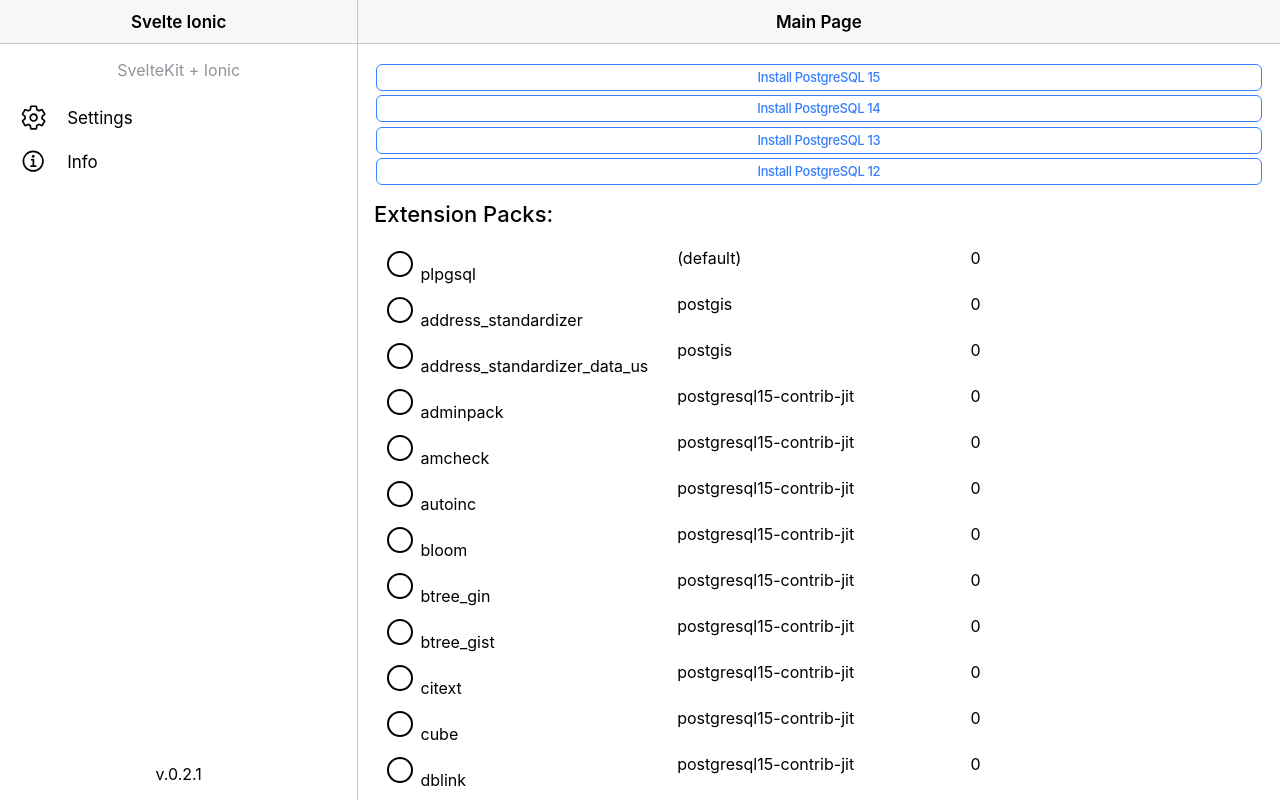
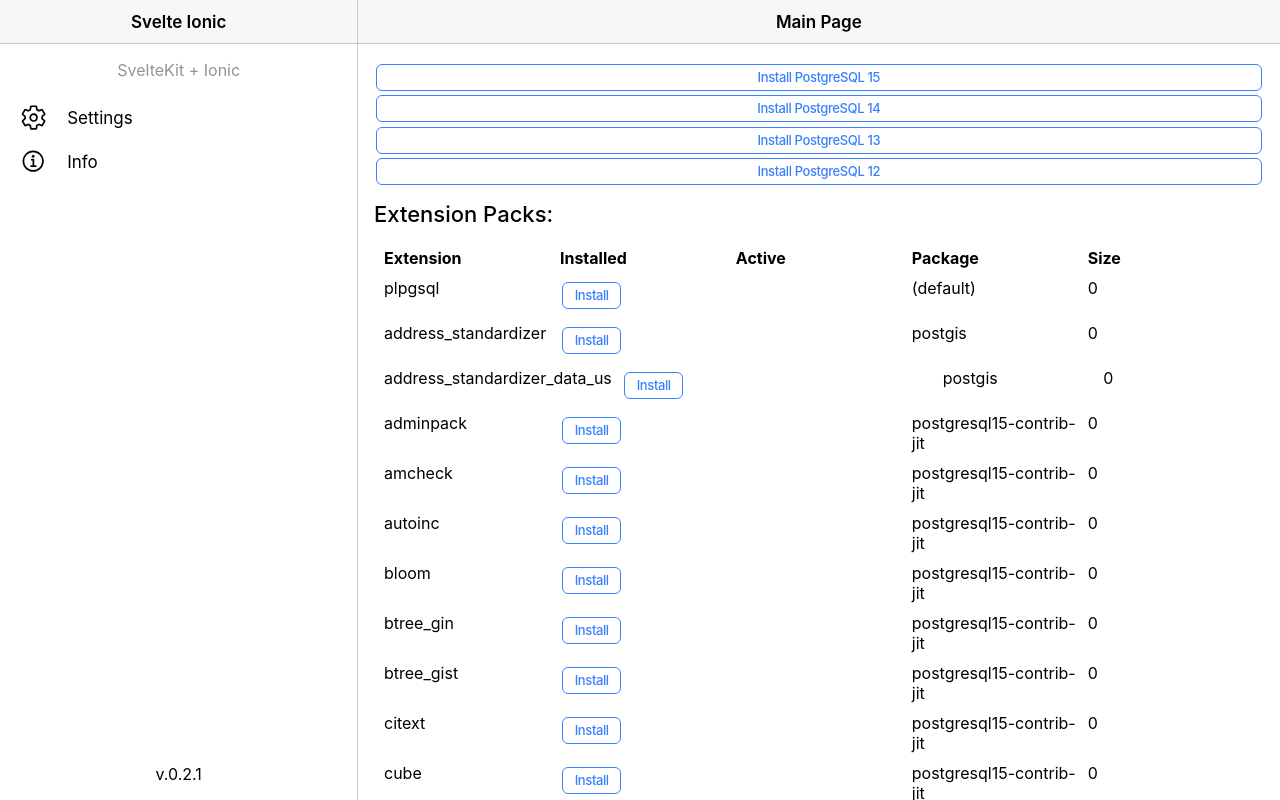
Before and after one commit to burggraf/tiny-pg, a SvelteKit app in the folder ui/: page / in a window 1280 px wide. Built offline with nearby package versions, Linux system fonts and the light colour scheme; no server answers.

Commit message:
new format for installing and enabling extensions

```diff
--- a/ui/src/routes/+page.svelte
+++ b/ui/src/routes/+page.svelte
@@ -2,8 +2,19 @@
 	// import { goto } from '$app/navigation';
   import { loadingBox } from '$services/loadingMessage';
   import { onMount } from 'svelte'
-  import extensions from './extensions.json';
+  import extensions_list from './extensions.json';
   import * as allIonicIcons from 'ionicons/icons';
+
+// create an interface for the extensions.json file
+	interface Extension {
+		name?: string;
+		package?: string;
+		size?: number;
+		desc?: string;
+		installed?: string;
+		enabled?: boolean;
+	}
+  const extensions: Extension[] = extensions_list;
 
 	// goto('/components/Splash');
 	let installed_packages: any = [];
@@ -28,17 +39,45 @@
 		try {
 			installed_packages = (await get_info('get_installed_packages')).split('\n');
 			total_size = parseInt((await get_info('get_installed_packages_total_size')).trim());
+			// set_installed_extensions();
 		} catch (err) {
 			installed_packages = [];
 			total_size = 0;
 		}
+		reload();
+	}
+	const set_installed_extensions = (installed_extensions: any[]) => {
+		for (let i = 0; i < installed_extensions.length; i++) {
+			const e = installed_extensions[i];
+			/* e:
+				default_version: "2.1"
+				installed_version: null
+				name: "adminpack"
+			*/
+			const index = extensions.findIndex((ext: any) => ext.name === e.name);
+			if (index > -1) {
+				extensions[index].installed = e.default_version;
+				extensions[index].enabled = (e.installed_version !== null);
+			} else {
+				console.error('set_installed_extensions could not find extension', e);
+			}
+		}
+	}
+	const reload = async () => {
+		try {
 			const installed_extensions_output = await get_info('get_extensions');
 			try {
 				installed_extensions = JSON.parse(installed_extensions_output)
+				set_installed_extensions(installed_extensions);
 			} catch (err) {
 				console.error('error parsing installed extensions', err);
 			}
+		} catch (err) {
+			console.error('reload error', err);
 		}
+
+	}
+
 	onMount(async () => {
 		installed_packages = (await get_info('get_installed_packages')).split('\n');
 		total_size = parseInt((await get_info('get_installed_packages_total_size')).trim());
@@ -48,6 +87,7 @@
 		} catch (err) {
 			console.error('error parsing installed extensions', err);
 		}
+		reload();
 	});
 </script>
 <ion-header>
@@ -78,11 +118,44 @@
 
 	<h3>Extension Packs:</h3>
 	<ion-grid>
+		<ion-row>
+			<ion-col class="header_col">Extension</ion-col>
+			<ion-col class="header_col">Installed</ion-col>
+			<ion-col class="header_col">Active</ion-col>
+			<ion-col class="header_col">Package</ion-col>
+			<ion-col class="header_col">Size</ion-col>
+		</ion-row>
 		{#each extensions as extension}
-			<ion-row on:click={() => {run_script(`/cgi-bin/add.sh?${extension.package}`,`Installing package ${extension.package}...`)}}>
+			<ion-row>
 				<ion-col>
-					<ion-icon size="large" icon={installed_packages.includes(extension.package)?allIonicIcons.radioButtonOnOutline:allIonicIcons.radioButtonOffOutline} />
+					<!-- <ion-icon size="large" icon={installed_packages.includes(extension.package)?allIonicIcons.radioButtonOnOutline:allIonicIcons.radioButtonOffOutline} /> -->
 					{extension.name}</ion-col>
+				<ion-col>
+					{#if extension.installed}
+						<ion-button
+							on:click={() => { console.log('uninstall extensions not implemented')}}
+							size="small" fill="outline">{extension.installed}</ion-button>
+						{:else}
+						<ion-button
+							on:click={() => {run_script(`/cgi-bin/add.sh?${extension.package}`,`Installing package ${extension.package}...`)}}
+							size="small" fill="outline">Install</ion-button>
+					{/if}
+				</ion-col>
+				<ion-col>
+					{#if extension.installed}
+						{#if extension.enabled}
+							<ion-button
+							on:click={() => {run_script(`/cgi-bin/disable_extension.sh?${extension.name}`,`Disabling extension ${extension.name}...`)}}
+							size="small" fill="outline">Disable</ion-button>
+						{:else}
+							<ion-button
+							on:click={() => {run_script(`/cgi-bin/enable_extension.sh?${extension.name}`,`Enabling extension ${extension.name}...`)}}
+							size="small" fill="outline">Enable</ion-button>
+						{/if}
+					{:else}
+						&nbsp;
+					{/if}
+				</ion-col>
 				<ion-col>{extension.package}</ion-col>
 				<ion-col>{extension.size}</ion-col>
 			</ion-row>
@@ -199,3 +272,9 @@
 	<div>Installed Extensions: {JSON.stringify(installed_extensions)}</div>
 
 </ion-content>
+
+<style>
+	.header_col {
+		font-weight: bold;
+	}
+</style>
--- a/ui/src/routes/extensions.json
+++ b/ui/src/routes/extensions.json
@@ -18,19 +18,19 @@
 {"package": "postgresql15-contrib-jit","name":"hstore","desc":"data type for storing sets of (key, value) pairs","size":0},
 {"package": "postgresql15-contrib-jit","name":"insert_username","desc":"functions for tracking who changed a table","size":0},
 {"package": "postgresql15-contrib-jit","name":"intagg","desc":"integer aggregator and enumerator (obsolete)","size":0},
-{"package": "postgresql15-contrib-jit","name":"intarr", "desc": "functions, operators, and index support for 1-D arrays of integers","size":0},
+{"package": "postgresql15-contrib-jit","name":"intarray", "desc": "functions, operators, and index support for 1-D arrays of integers","size":0},
 {"package": "postgresql15-contrib-jit","name":"isn","desc":"data types for international product numbering standards","size":0},
 {"package": "postgresql15-contrib-jit","name":"lo","desc":"Large Object maintenance","size":0},
 {"package": "postgresql15-contrib-jit","name":"ltree","desc":"data type for hierarchical tree-like structures","size":0},
 {"package": "postgresql15-contrib-jit","name":"moddatetime","desc":"functions for tracking last modification time","size":0},
 {"package": "postgresql15-contrib-jit","name":"old_snapshot","desc":"utilities in support of old_snapshot_threshold","size":0},
 {"package": "postgresql15-contrib-jit","name":"pageinspect","desc":"inspect the contents of database pages at a low level","size":0},
-{"package": "postgresql15-contrib-jit","name":"pg_buf", "desc": "examine the shared buffer cache","size":0},
+{"package": "postgresql15-contrib-jit","name":"pg_buffercache", "desc": "examine the shared buffer cache","size":0},
 {"package": "postgresql15-contrib-jit","name":"pg_freespacemap","desc":"examine the free space map (FSM)","size":0},
 {"package": "postgresql15-contrib-jit","name":"pg_prewarm","desc":"prewarm relation data","size":0},
 {"package": "postgresql15-contrib-jit","name":"pg_stat_statements","desc":"track planning and execution statistics of all SQL statements executed","size":0},
 {"package": "postgresql15-contrib-jit","name":"pg_surgery","desc":"extension to perform surgery on a damaged relation","size":0},
-{"package": "postgresql15-contrib-jit","name":"pg_trg", "desc": "text similarity measurement and index searching based on trigrams","size":0},
+{"package": "postgresql15-contrib-jit","name":"pg_trgm", "desc": "text similarity measurement and index searching based on trigrams","size":0},
 {"package": "postgresql15-contrib-jit","name":"pg_visibility","desc":"examine the visibility map (VM) and page-level visibility info","size":0},
 {"package": "postgresql15-contrib-jit","name":"pg_walinspect","desc":"functions to inspect contents of PostgreSQL Write-Ahead Log","size":0},
 {"package": "postgresql15-contrib-jit","name":"pgcrypto","desc":"cryptographic functions","size":0},
```
Also changed, not shown: 2 other files (tests, documents, lock files or other folders). Lines whose indentation alone changed are shown as unchanged.
